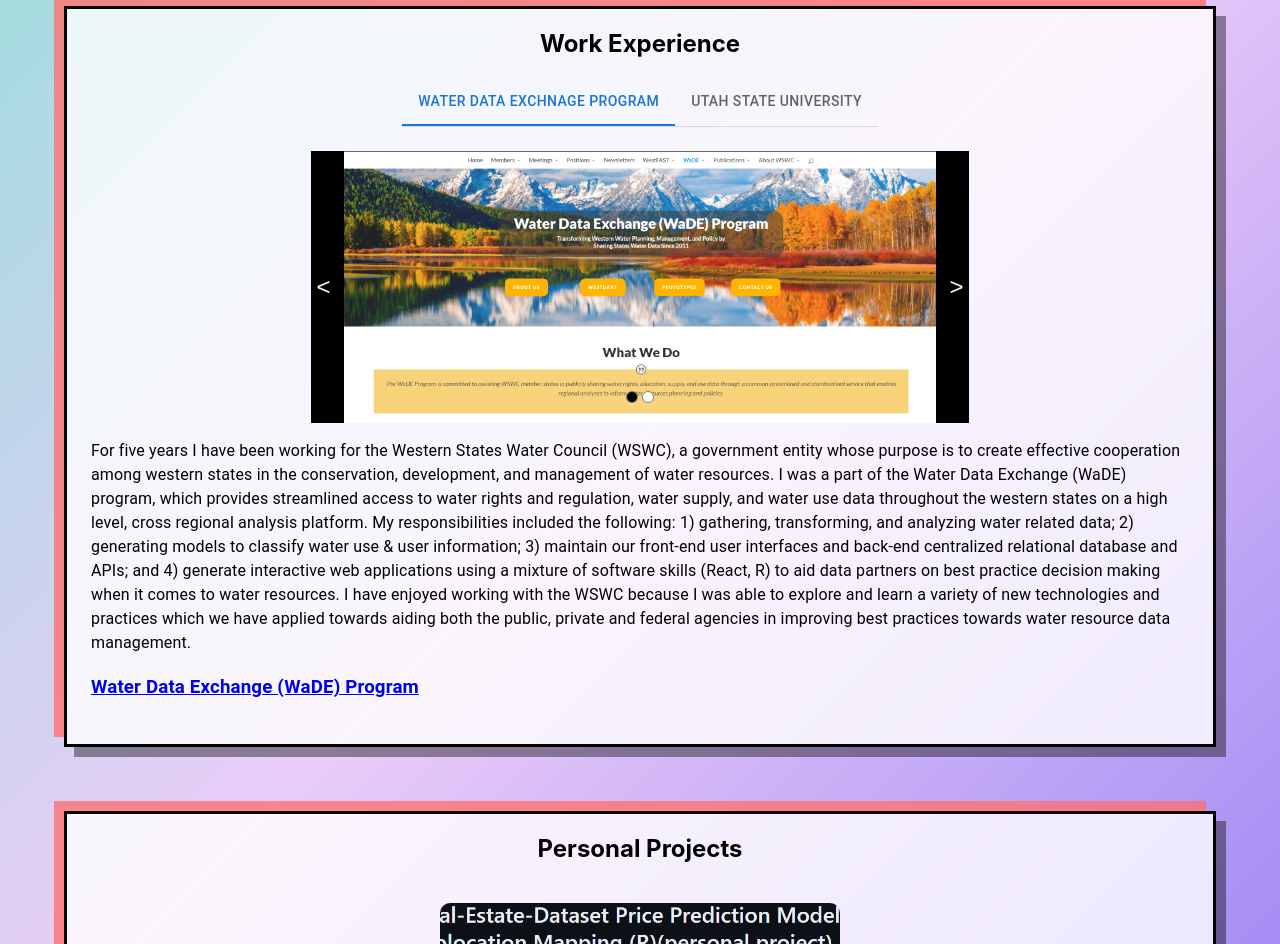
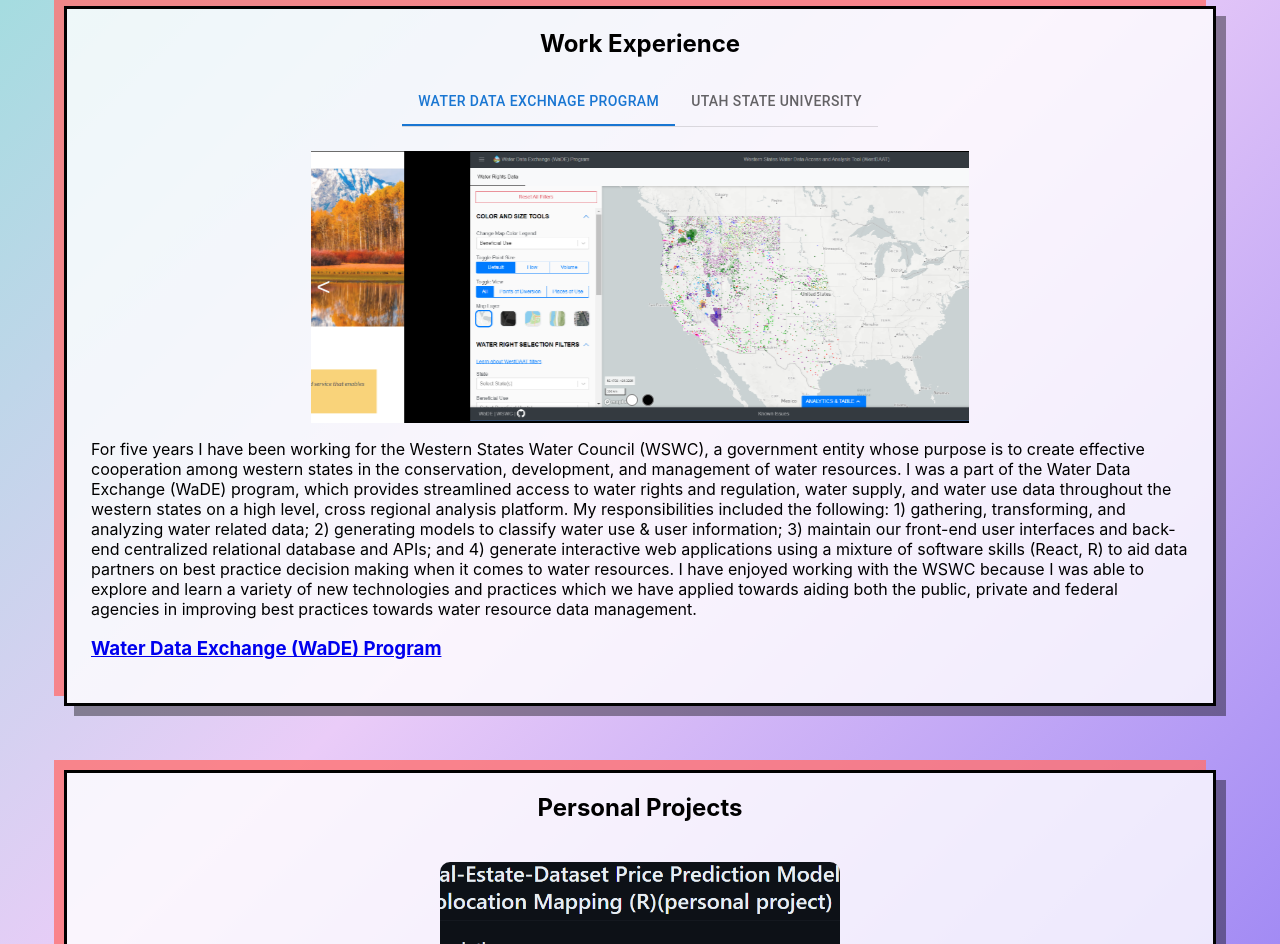
Before and after one commit to ryjamj/rjj-portfolio, a React (Create React App) app: page / in a window 1280 px wide. Shown: the part 920-1864 px from the top of the page. Built offline with nearby package versions, Linux system fonts and the light colour scheme.

Commit message:
udpate
- resolved index bugs
- resolved ImageSlider bug (styling issue)

```diff
--- a/src/components/AppStructure/Footer/Footer.tsx
+++ b/src/components/AppStructure/Footer/Footer.tsx
@@ -10,7 +10,7 @@ const socialLinks = [
     url: "https://github.com/ryjamj",
   },
   {
-    id: 1,
+    id: 2,
     icon: <LinkedInIcon />,
     url: "https://www.linkedin.com/in/ryan-james-063b339a/",
   },
--- a/src/components/AppStructure/Hero/Hero.tsx
+++ b/src/components/AppStructure/Hero/Hero.tsx
@@ -6,7 +6,7 @@ export default function Hero() {
   return (
     <Box className="hero-container">
         <img src={RyanJheadershot} alt="RyanJheadershot" />
-        <h1>Hi! My name is Ryan. I work with data, machine learning and web development</h1>
+        <h1>Hi! My name is Ryan. I work with data, machine learning and web development.</h1>
     </Box>
   );
 }
--- a/src/components/AppStructure/WorkExperience/WorkExperience.tsx
+++ b/src/components/AppStructure/WorkExperience/WorkExperience.tsx
@@ -18,11 +18,7 @@ function CustomTabPanel(props: TabPanelProps) {
   const { children, value, index, ...other } = props;
   return (
     <div role="tabpanel" hidden={value !== index} id={`simple-tabpanel-${index}`} aria-labelledby={`simple-tab-${index}`} {...other}>
-      {value === index && (
-        <Box sx={{ p: 3 }}>
-          <Typography>{children}</Typography>
-        </Box>
-      )}
+      {value === index && <Box sx={{ p: 3 }}>{children}</Box>}
     </div>
   );
 }
@@ -36,7 +32,6 @@ function a11yProps(index: number) {
 
 export default function WorkExperience() {
   const [value, setValue] = React.useState(0);
-
   const handleChange = (event: React.SyntheticEvent, newValue: number) => {
     setValue(newValue);
   };
--- a/src/components/Data/ThesisImages.tsx
+++ b/src/components/Data/ThesisImages.tsx
@@ -1,16 +1,26 @@
 import SocialNetworkStructure from "../../assets/SocialNetworkStructure.png";
 import GoodnessOfFitPlot from "../../assets/GoodnessOfFitPlot.png";
+import WaterUseByScenario from "../../assets/WaterUseByScenario.png";
+import BehaviorAttributes from "../../assets/BehaviorAttributes.png";
 
 
 const ThesisImages = [
   {
     src: SocialNetworkStructure,
-    imgAlt: "imgt-1",
+    imgAlt: "Social Network Structure img",
   },
   {
     src: GoodnessOfFitPlot,
     imgAlt: "imgt-2",
   },
+  {
+    src: WaterUseByScenario,
+    imgAlt: "imgt-3",
+  },
+  {
+    src: BehaviorAttributes,
+    imgAlt: "imgt-4",
+  },
 ];
 
 export default ThesisImages;
--- a/src/components/Utilities/ImageSlider.scss
+++ b/src/components/Utilities/ImageSlider.scss
@@ -69,12 +69,20 @@
   transition: transform 2s ease;
 }
 
-.slider-item-active-1 {
+.slider-item-active-0 {
   transform: translateX(0);
 }
 
+.slider-item-active-1 {
+  transform: translateX(-100%);
+}
+
 .slider-item-active-2 {
-  transform: translateX(-100%);
+  transform: translateX(-200%);
+}
+
+.slider-item-active-3 {
+  transform: translateX(-300%);
 }
 
 .slider-item img {
--- a/src/components/Utilities/ImageSlider.tsx
+++ b/src/components/Utilities/ImageSlider.tsx
@@ -1,6 +1,7 @@
 import React, { useState, useEffect } from "react";
 import "./ImageSlider.scss";
 import { Box } from "@mui/material";
+import { act } from "react-dom/test-utils";
 
 interface ImageSliderProps {
   children: React.ReactNode[];
@@ -23,26 +24,6 @@ export default function ImageSlider({ children }: ImageSliderProps) {
     }
   }, [slideDone]);
 
-  const slideNext = () => {
-    setActiveIndex((val) => {
-      if (val >= children.length - 1) {
-        return 0;
-      } else {
-        return val + 1;
-      }
-    });
-  };
-
-  const slidePrev = () => {
-    setActiveIndex((val) => {
-      if (val <= 0) {
-        return children.length - 1;
-      } else {
-        return val - 1;
-      }
-    });
-  };
-
   const AutoPlayStop = () => {
     if (timeID) {
       clearTimeout(timeID);
@@ -56,16 +37,27 @@ export default function ImageSlider({ children }: ImageSliderProps) {
     }
   };
 
+  const slideNext = () => {
+    if (activeIndex >= children.length - 1) {
+      setActiveIndex(0);
+    } else {
+      setActiveIndex(activeIndex + 1);
+    }
+  };
 
-  console.log("activeIndex: ", activeIndex)
-  console.log("slideDone: ", slideDone)
-  console.log("timeID: ", timeID)
+  const slidePrev = () => {
+    if (activeIndex <= 0) {
+      setActiveIndex(children.length - 1);
+    } else {
+      setActiveIndex(activeIndex - 1);
+    }
+  };
 
   return (
     <Box className="slider-container" onMouseEnter={AutoPlayStop} onMouseLeave={AutoPlayStart}>
       {children.map((item, index) => {
         return (
-          <Box className={"slider-item slider-item-active-" + (activeIndex + 1)} key={index}>
+          <Box className={`slider-item slider-item-active-${activeIndex}`} key={index}>
             {item}
           </Box>
         );
@@ -85,7 +77,6 @@ export default function ImageSlider({ children }: ImageSliderProps) {
           );
         })}
       </Box>
-
       <button
         className="slider-btn-next"
         onClick={(e) => {
```
